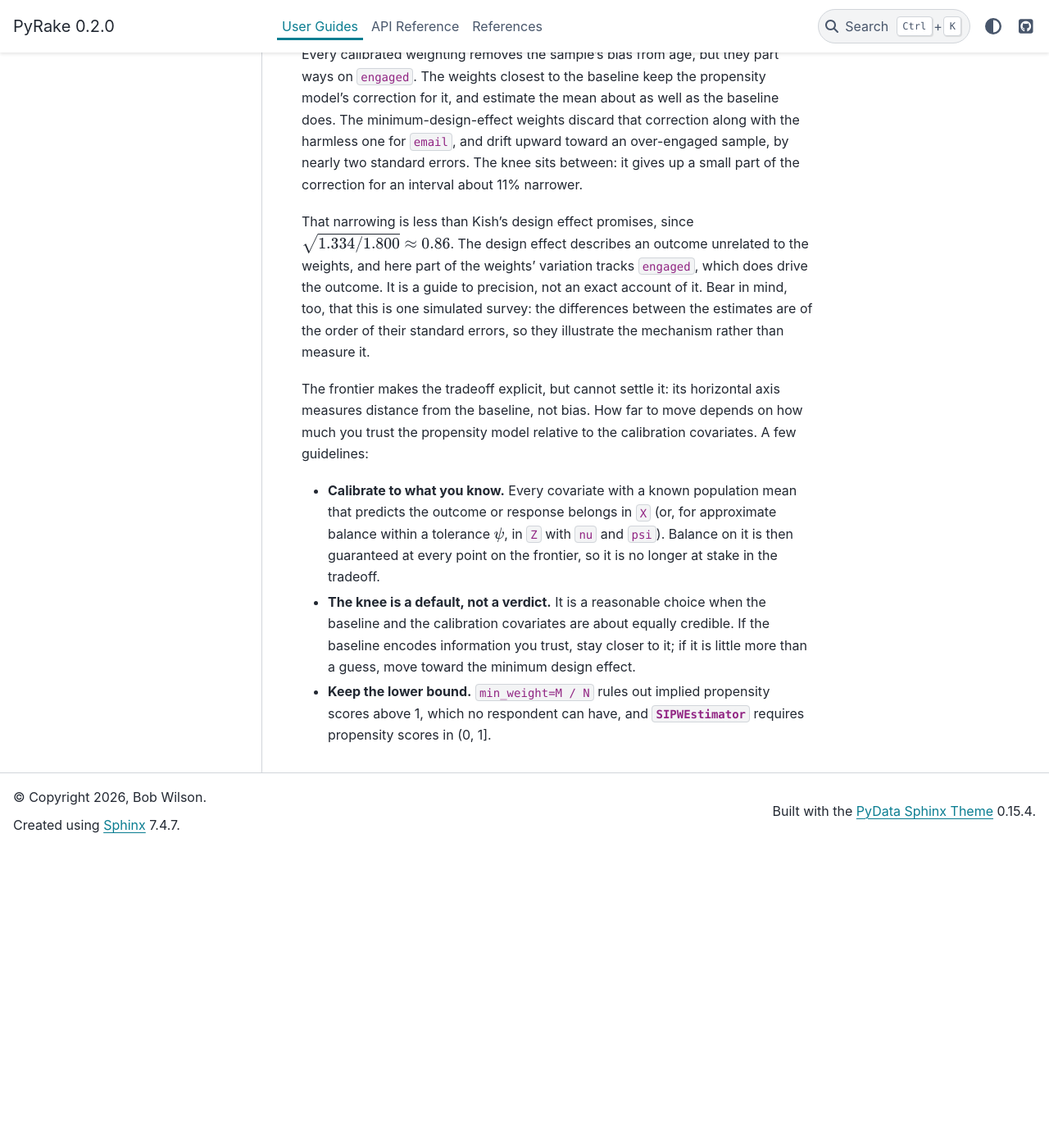
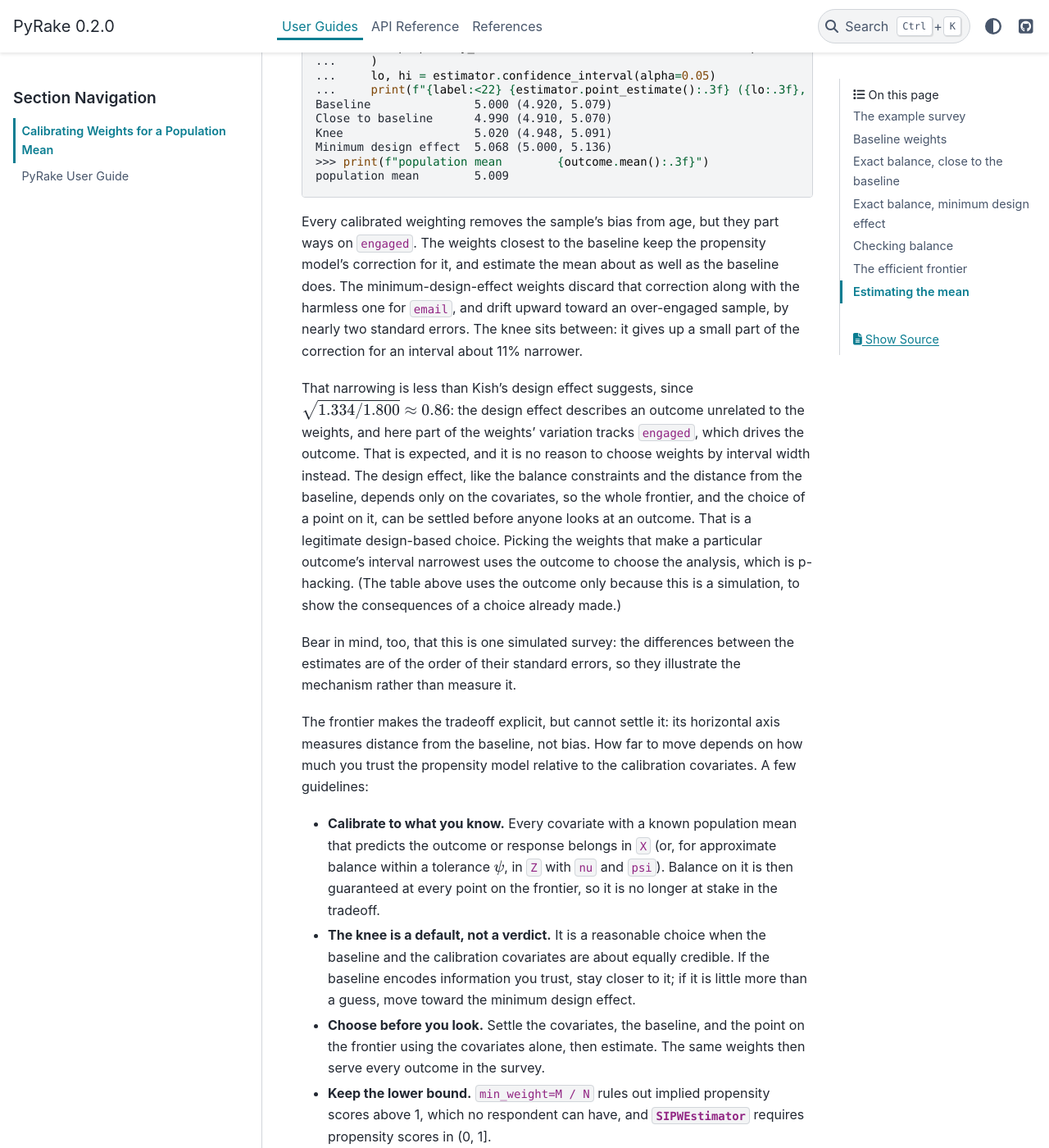
Before and after one commit to rwilson4/PyRake, a Sphinx documentation site: the page built from docs/user_guides/population_mean.md, in a window 1280 px wide and 1400 px high, scrolled down 8597 px. Shown: the whole window at 82% size. Built offline with Sphinx 7.4.7 and the PyData theme 0.15.4, drawn with Linux system fonts in a browser that asks for light colours; before the commit the page ends 9632 px from its top, so only the background shows below that; some of the changed text lies outside the part shown.

Commit message:
[Claude] Frame the population-mean guide's tradeoff as MSE, chosen at design time
The frontier trades distance from the baseline, a proxy for bias, against
the design effect, a proxy for variance; the knee is where a small
increase in bias stops buying a large reduction in variance. The 65+
imbalance is that bias made visible. The design effect is a legitimate
design-stage criterion because it ignores the outcome; choosing weights
by realized interval width would be p-hacking.

Co-Authored-By: Claude Opus 5.5 <noreply@anthropic.com>
Claude-Session: https://claude.ai/code/session_01Gpq7FSNQQQAe35MsKqz6Sn

```diff
--- a/docs/user_guides/population_mean.md
+++ b/docs/user_guides/population_mean.md
@@ -267,17 +267,26 @@ logistic function of age, up-weights older respondents increasingly
 steeply, much as the response mechanism down-weights them; the
 minimum-design-effect weights are, apart from the lower bound, linear
 in the calibration covariates, so they cannot. If the 65+ share
-matters, it belongs in `X`. The legend's imbalance score summarizes
-each weighting; see {func}`~pyrake.plot_balance` for its definition.
+matters, it belongs in `X`.
+
+This is the bias side of the tradeoff the next section makes explicit,
+caught on a covariate we happen to be able to check. The legend's
+imbalance score summarizes each weighting; see
+{func}`~pyrake.plot_balance` for its definition.
 
 No balance plot can show `engaged`, whose population share we do not
 know. There the two calibrated weightings differ too, unseen.
 
 ## The efficient frontier
 
-Staying close to the baseline keeps what the propensity model knows
-about `engaged`; minimizing the design effect keeps the variance down.
-Between those two extremes lies a family of weights solving
+An estimator's mean squared error is its squared bias plus its
+variance, and the two weightings so far each attend to one term. The
+baseline weights are our best guess at weights that remove bias, so
+distance from them stands in for bias that calibration cannot check,
+such as that from `engaged` or the 65+ share. The design effect stands
+in for variance. We may well accept a small increase in bias for a
+large reduction in variance. Between the two extremes lies a family of
+weights solving
 
 $$
 \begin{array}{ll}
@@ -340,7 +349,9 @@ also label the two corners:
 The frontier is steep near the baseline: moving a little away from it
 cuts the design effect from 1.80 to 1.33, three quarters of the
 reduction available. Past the knee, further variance reduction costs
-ever more distance. Every weighting on the curve balances age, urban,
+ever more distance. The knee is where the trade stops being cheap: a
+small increase in bias buys a large reduction in variance up to it,
+and not beyond. Every weighting on the curve balances age, urban,
 and income exactly; the curve trades off only what the weights do
 beyond that.
 
@@ -385,14 +396,23 @@ upward toward an over-engaged sample, by nearly two standard errors.
 The knee sits between: it gives up a small part of the correction for
 an interval about 11% narrower.
 
-That narrowing is less than Kish's design effect promises, since
-$\sqrt{1.334 / 1.800} \approx 0.86$. The design effect describes an
+That narrowing is less than Kish's design effect suggests, since
+$\sqrt{1.334 / 1.800} \approx 0.86$: the design effect describes an
 outcome unrelated to the weights, and here part of the weights'
-variation tracks `engaged`, which does drive the outcome. It is a
-guide to precision, not an exact account of it. Bear in mind, too,
-that this is one simulated survey: the differences between the
-estimates are of the order of their standard errors, so they
-illustrate the mechanism rather than measure it.
+variation tracks `engaged`, which drives the outcome. That is
+expected, and it is no reason to choose weights by interval width
+instead. The design effect, like the balance constraints and the
+distance from the baseline, depends only on the covariates, so the
+whole frontier, and the choice of a point on it, can be settled before
+anyone looks at an outcome. That is a legitimate design-based choice.
+Picking the weights that make a particular outcome's interval
+narrowest uses the outcome to choose the analysis, which is p-hacking.
+(The table above uses the outcome only because this is a simulation,
+to show the consequences of a choice already made.)
+
+Bear in mind, too, that this is one simulated survey: the differences
+between the estimates are of the order of their standard errors, so
+they illustrate the mechanism rather than measure it.
 
 The frontier makes the tradeoff explicit, but cannot settle it: its
 horizontal axis measures distance from the baseline, not bias. How far
@@ -409,6 +429,9 @@ the calibration covariates. A few guidelines:
   credible. If the baseline encodes information you trust, stay closer
   to it; if it is little more than a guess, move toward the minimum
   design effect.
+- **Choose before you look.** Settle the covariates, the baseline,
+  and the point on the frontier using the covariates alone, then
+  estimate. The same weights then serve every outcome in the survey.
 - **Keep the lower bound.** `min_weight=M / N` rules out implied
   propensity scores above 1, which no respondent can have, and
   {class}`~pyrake.SIPWEstimator` requires propensity scores in (0, 1].
```
